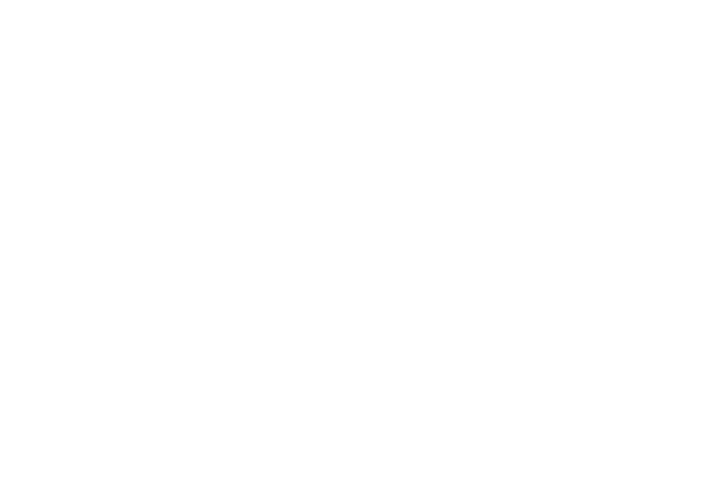
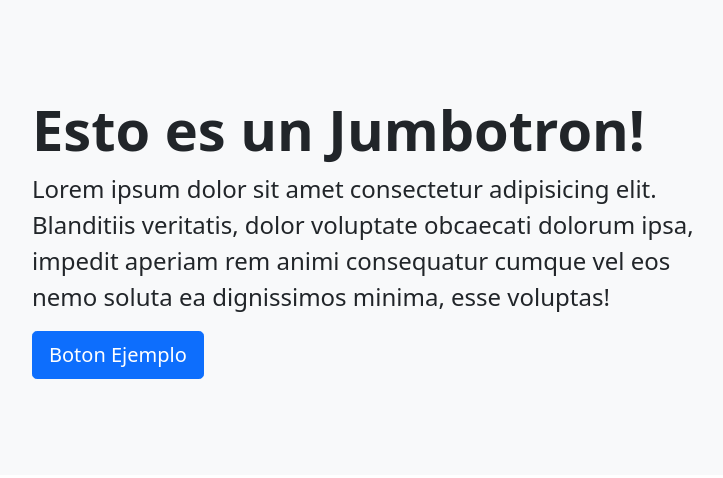
Before and after one commit to ivanretamozodev/OB-html-css-curso, a plain HTML site: page 12-Bootstrap-elementos/jumbotron.html in a window 1280 px wide. Shown: the whole page, without its empty margins (110-833 px from the left). Drawn offline with nearby package versions, Linux system fonts and the light colour scheme.

Commit message:
Jumbotron

```diff
--- a/12-Bootstrap-elementos/jumbotron.html
+++ b/12-Bootstrap-elementos/jumbotron.html
@@ -12,5 +12,19 @@
             crossorigin="anonymous"
         />
     </head>
-    <body></body>
+    <body>
+        <div class="container">
+            <div class="bg-light p-5 rounded-3">
+                <div class="container-fluid py-5">
+                    <h1 class="fw-bold display-4">Esto es un Jumbotron!</h1>
+                    <p class="col-md-8 fs-4">
+                        Lorem ipsum dolor sit amet consectetur adipisicing elit. Blanditiis
+                        veritatis, dolor voluptate obcaecati dolorum ipsa, impedit aperiam rem animi
+                        consequatur cumque vel eos nemo soluta ea dignissimos minima, esse voluptas!
+                    </p>
+                    <button class="btn btn-primary btn-lg">Boton Ejemplo</button>
+                </div>
+            </div>
+        </div>
+    </body>
 </html>
```
Also changed, not shown: 12-Bootstrap-elementos/alertas.html (added, +16 -0 lines).
